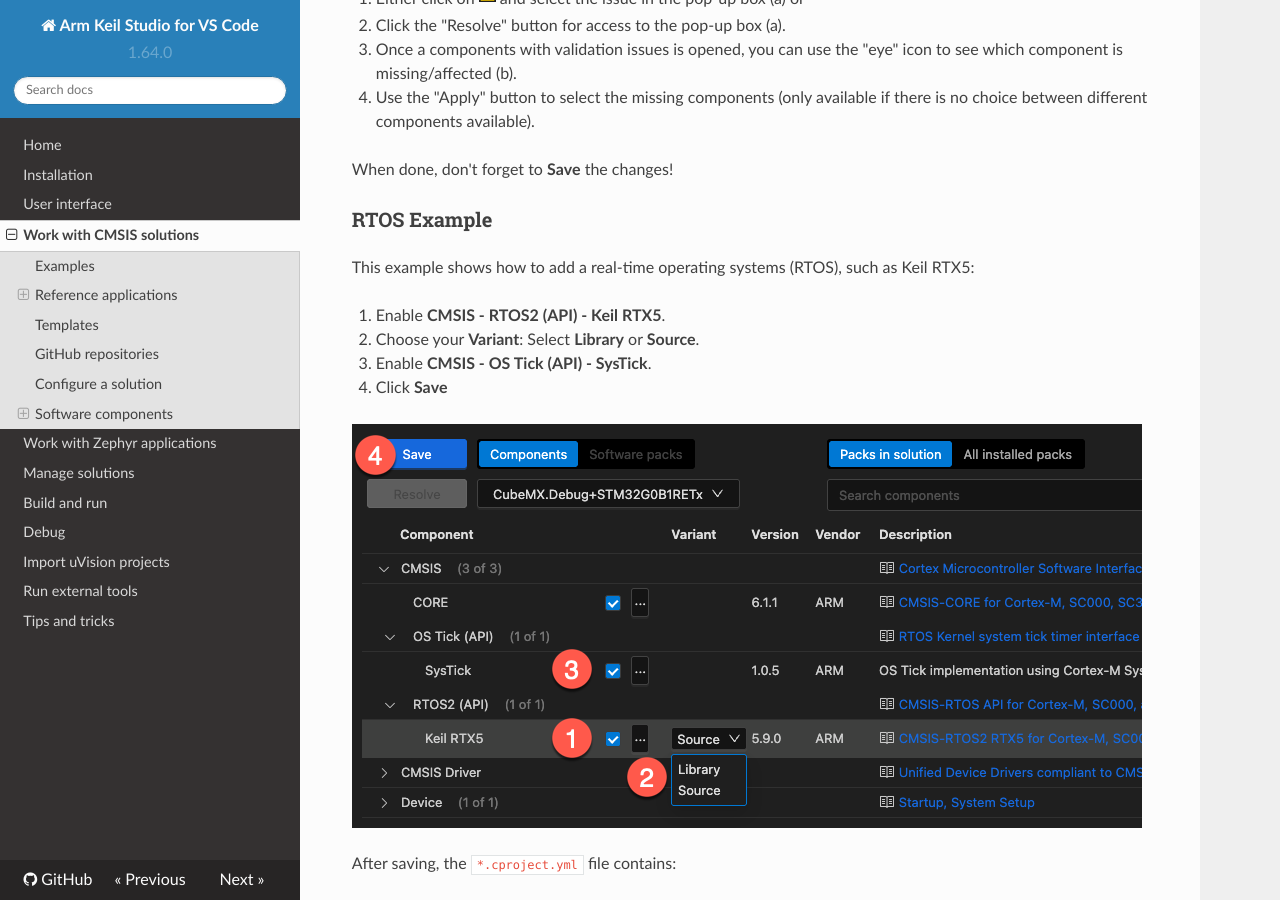
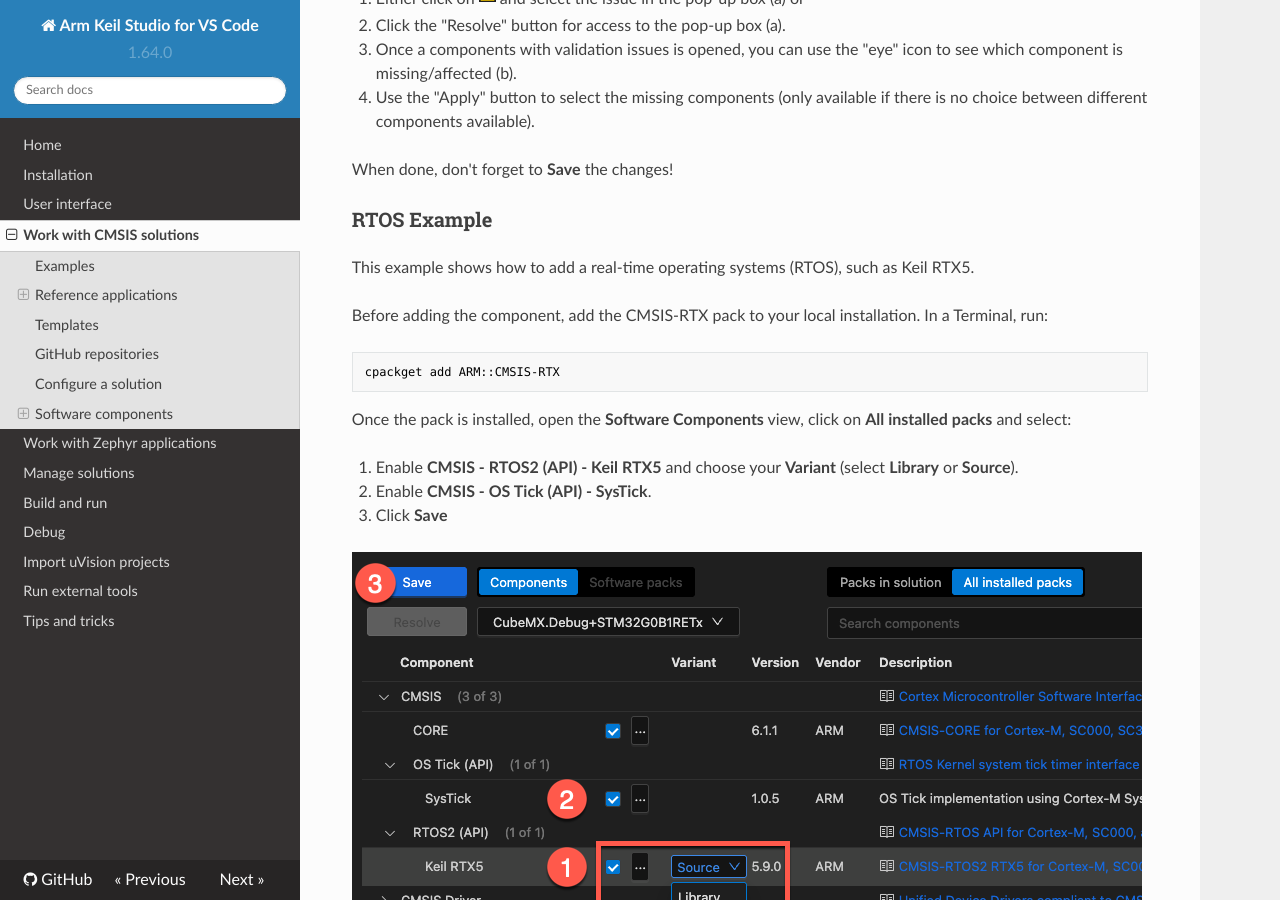
Before and after one commit to MDK-Packs/vscode-cmsis-solution-docs, an MkDocs documentation site: the page built from docs/create_app.md, in a window 1280 px wide and 900 px high, scrolled down 6489 px. Built offline with MkDocs 1.6.1, drawn with Linux system fonts in a browser that asks for light colours; nearby versions of some CDN libraries.

Commit message:
Updates after feedback

````diff
--- a/docs/create_app.md
+++ b/docs/create_app.md
@@ -286,12 +286,19 @@
 
 ### RTOS Example
 
-This example shows how to add a real-time operating systems (RTOS), such as Keil RTX5:
+This example shows how to add a real-time operating systems (RTOS), such as Keil RTX5.
 
-1. Enable **CMSIS - RTOS2 (API) - Keil RTX5**.
-2. Choose your **Variant**: Select **Library** or **Source**.
-3. Enable **CMSIS - OS Tick (API) - SysTick**.
-4. Click **Save**
+Before adding the component, add the CMSIS-RTX pack to your local installation. In a Terminal, run:
+
+```sh
+cpackget add ARM::CMSIS-RTX
+```
+
+Once the pack is installed, open the **Software Components** view, click on **All installed packs** and select:
+
+1. Enable **CMSIS - RTOS2 (API) - Keil RTX5** and choose your **Variant** (select **Library** or **Source**).
+2. Enable **CMSIS - OS Tick (API) - SysTick**.
+3. Click **Save**
 
 ![Selecting a real-time operating system](./images/select-rtos-sw-component.png)
 
````
Also changed, not shown: docs/images/select-rtos-sw-component.png, site/create_app.html, site/images/select-rtos-sw-component.png, site/index.html, site/search/search_index.json.
